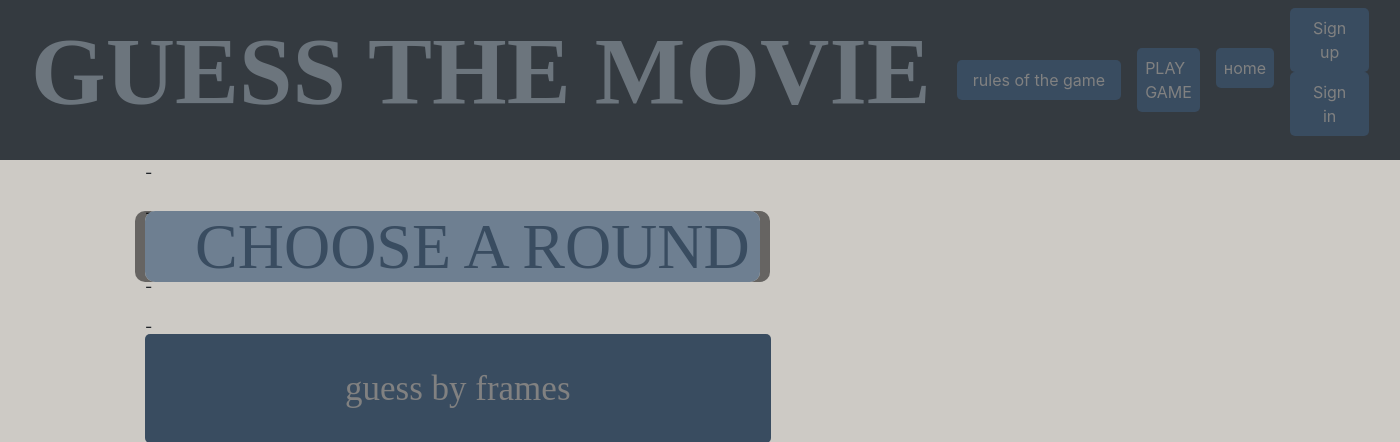
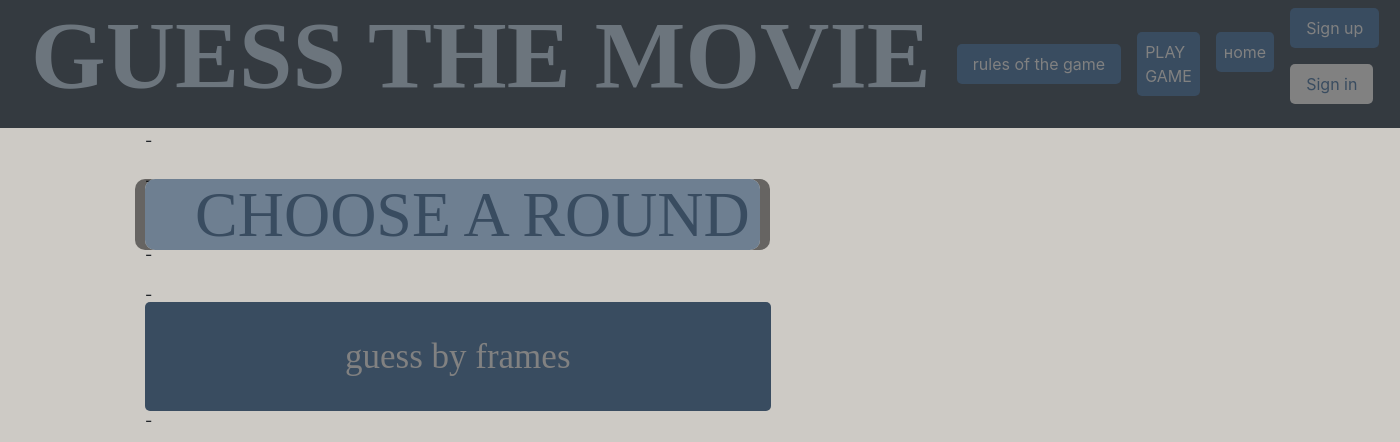
Before and after one commit to rwerrx/GuessTheMovie, a Python web app: template templates/play.html in a window 1400 px wide. Shown: the top 442 px of the page. Run offline with Jinja, Linux system fonts and the light colour scheme; the template is opened without the code that fills it, so the values that code supplies are empty; some libraries are stand-ins or nearby versions.

Commit message:
iekjnifjvngisergirh

```diff
--- a/data/films.py
+++ b/data/films.py
@@ -1,11 +1,12 @@
-
 import sqlalchemy
+from flask_login import UserMixin
 from sqlalchemy import orm
+from sqlalchemy_serializer import SerializerMixin
 
 from .db_session import SqlAlchemyBase
 
 
-class Films(SqlAlchemyBase):
+class Films(SqlAlchemyBase, UserMixin, SerializerMixin):
     __tablename__ = 'films'
 
     id = sqlalchemy.Column(sqlalchemy.Integer,
--- a/data/users.py
+++ b/data/users.py
@@ -3,12 +3,13 @@ import datetime
 import sqlalchemy
 from flask_login import UserMixin
 from sqlalchemy import orm
+from sqlalchemy_serializer import SerializerMixin
 from werkzeug.security import generate_password_hash, check_password_hash
 
 from .db_session import SqlAlchemyBase
 
 
-class User(SqlAlchemyBase, UserMixin):
+class User(SqlAlchemyBase, UserMixin, SerializerMixin):
     __tablename__ = 'users'
 
     id = sqlalchemy.Column(sqlalchemy.Integer,
--- a/static/css/style.css
+++ b/static/css/style.css
@@ -108,7 +108,21 @@ display: none;
   font-size: 35px;
   transition: 0.2s all ease;
 }
-
+.a-button{
+  align: center;
+  appearance: none;
+  border: 0;
+  border-radius: 5px;
+  background: #818181;
+  color: #394C60    ;
+  padding: 8px 16px;
+  font-size: 16px;
+  transition: 0.2s all ease;
+}
+.a-button:hover {
+     background: #CDCAC5;
+     transform: rotateX(30deg);
+}
 .c-button:hover {
      background: #CDCAC5;
      transform: rotateX(30deg);
--- a/templates/base.html
+++ b/templates/base.html
@@ -37,9 +37,11 @@
                     <a class="navbar-brand c-button" href="{{url_for('logout')}}">{{ current_user.name }}</a>
                     {% else %}
                     <p>
-                        <a class="btn c-button" href="{{url_for('register')}}">Sign up</a>
-                        <a class="btn c-button" href="{{url_for('login')}}">Sign in</a>
+                        <a class="btn c-button navbar-brand" href="{{url_for('register')}}">Sign up</a>
                     </p>
+                    <p><a class="btn a-button navbar-brand" href="{{url_for('login')}}">Sign in</a></p>
+
+
                     {% endif %}
                 </div>
             </div>
```
Also changed, not shown: main.py (+27 -5 lines), db/base.sqlite.
